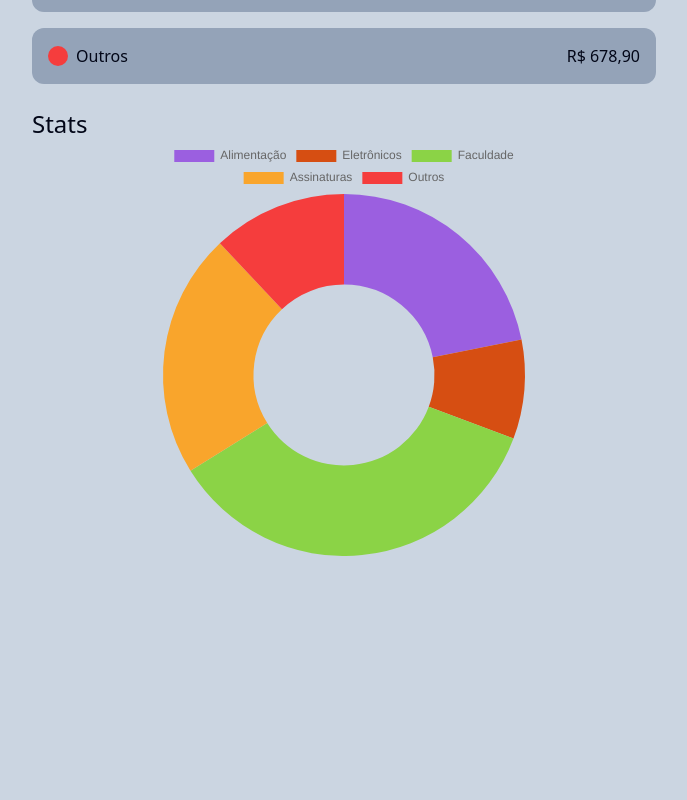
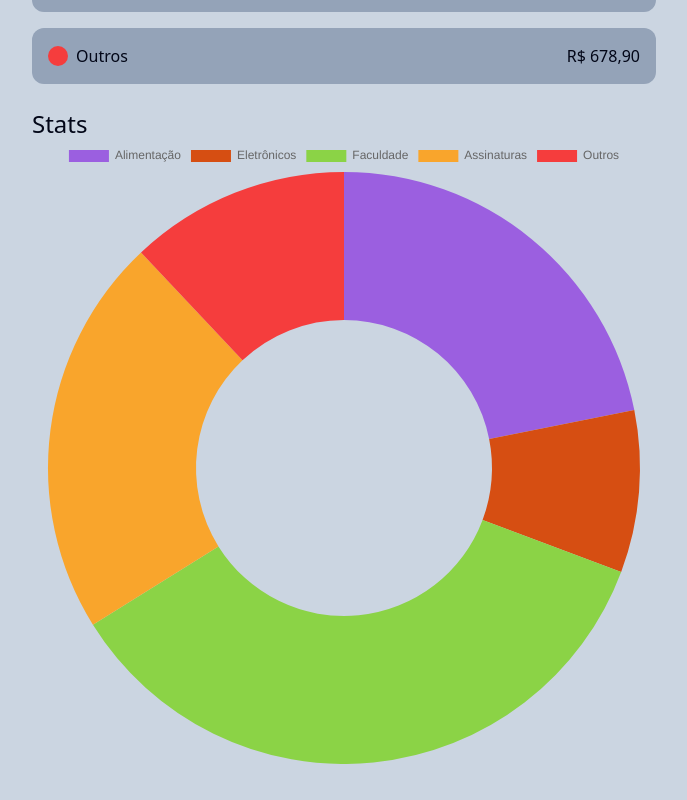
Before and after one commit to abraaosantosdeveloper/finance-tracker, a Next.js app: page / in a window 1280 px wide. Shown: the part 548-1348 px from the top of the page, without its empty margins (296-983 px from the left). Before the commit the page ends 1140 px from the top, so only its background shows below. Built offline with nearby package versions, Linux system fonts and the light colour scheme.

Commit message:
Update page.js

```diff
--- a/app/page.js
+++ b/app/page.js
@@ -72,7 +72,7 @@ export default function Home() {
         <section className="py-6">
           <h3 className="text-2xl">Stats</h3>
 
-          <div className='w-2/3 mx-auto'>
+          <div className='mx-auto'>
             <Doughnut data={{
               labels: DUMMY_DATA.map((expense => expense.title)), datasets: [
                 {
```
